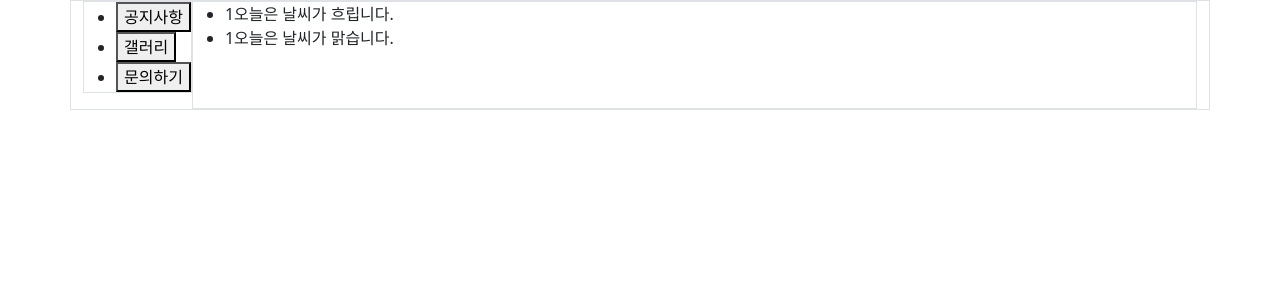
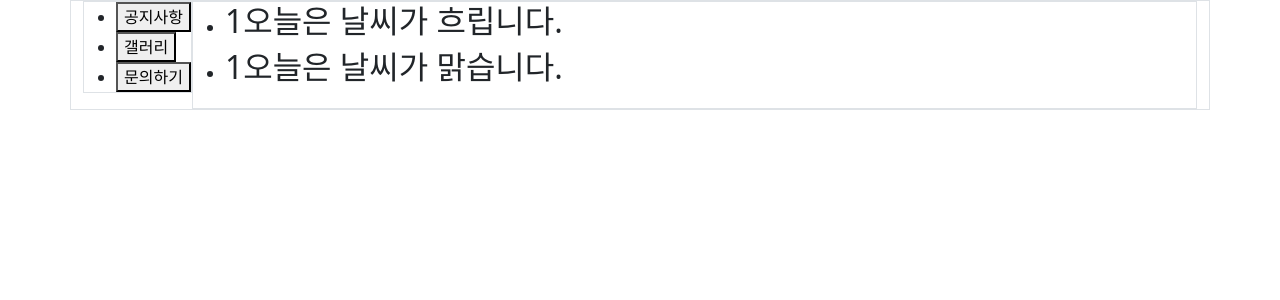
Before and after one commit to srh0820/reactstudy2, a React (Create React App) app: page / in a window 1280 px wide. Shown: the top 300 px of the page. Built offline with nearby package versions, Linux system fonts and the light colour scheme.

Commit message:
useState - split 으로 데이터 분할하기

```diff
--- a/src/App3.js
+++ b/src/App3.js
@@ -18,7 +18,13 @@ function App3() {
                         tabjson[tabnm]["content"].map((v, i) =>{
                             return(
                             <li key={`list${i}`}>
-                                {v}
+                                {
+                                    v.split("|").map((vv, ii) => {
+                                        return (
+                                            ii === 0 && <h2>{vv}</h2>
+                                        )
+                                    })
+                                }
                             </li>
                             )
                         })
```
